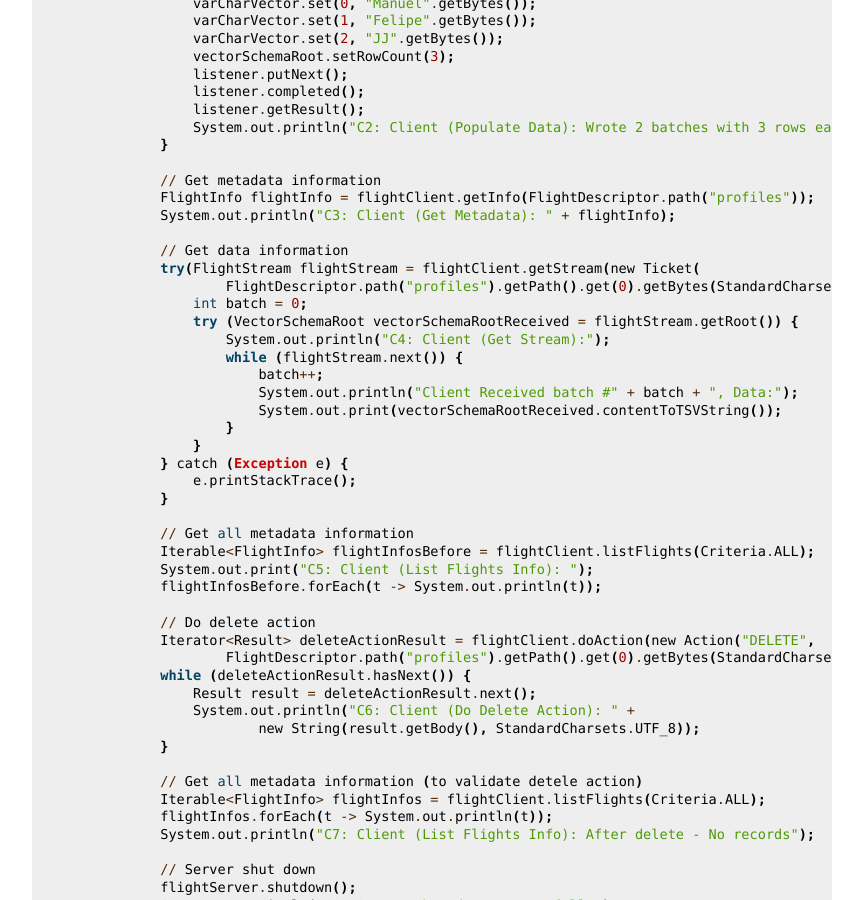
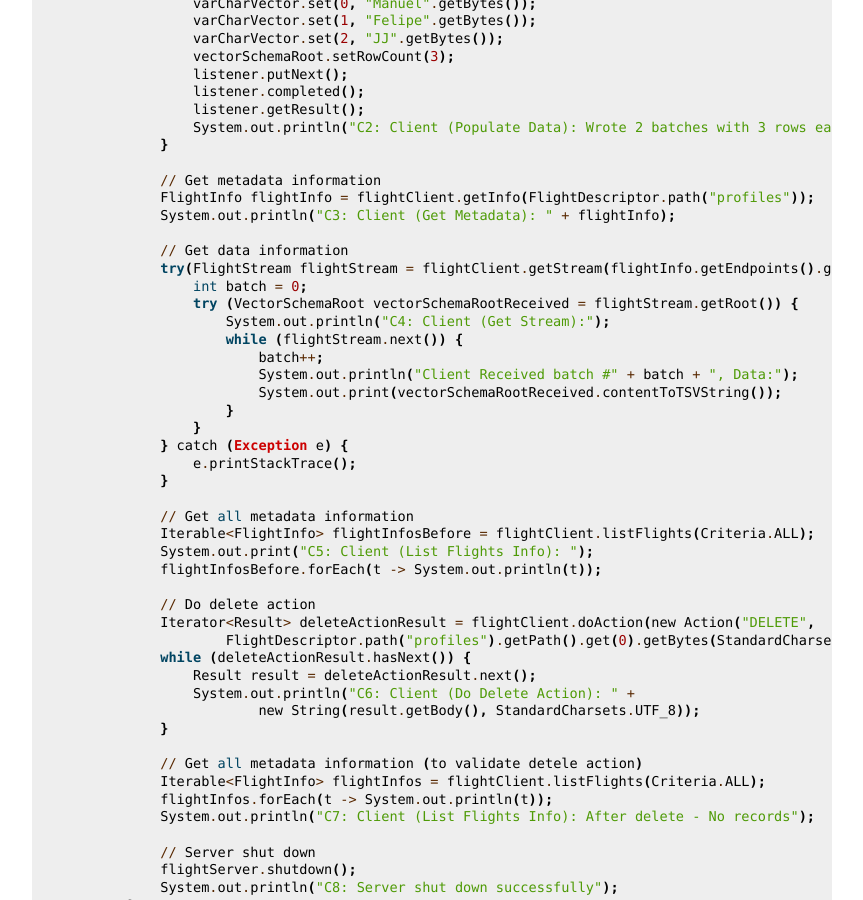
Before and after one commit to apache/arrow-cookbook, a Sphinx documentation site: the page built from java/source/flight.rst, in a window 1280 px wide and 900 px high, scrolled down 4089 px. Shown: the whole window, without its empty margins (258-1121 px from the left). Built offline with Sphinx 7.4.7, drawn with Linux system fonts in a browser that asks for light colours; pages that are not in the unit, such as notebooks, are missing from menus; comment, search, counter and statistics services are not loaded; some of the changed text lies outside the part shown.

Commit message:
MINOR: [Java] Guide clients to use tickets from FlightInfo (#293)
Not to construct them themselves in their clients.

Co-authored-by: David Li <li.davidm96@gmail.com>

```diff
--- a/java/source/flight.rst
+++ b/java/source/flight.rst
@@ -239,8 +239,7 @@
                System.out.println("C3: Client (Get Metadata): " + flightInfo);
 
                // Get data information
-               try(FlightStream flightStream = flightClient.getStream(new Ticket(
-                       FlightDescriptor.path("profiles").getPath().get(0).getBytes(StandardCharsets.UTF_8)))) {
+               try(FlightStream flightStream = flightClient.getStream(flightInfo.getEndpoints().get(0).getTicket())) {
                    int batch = 0;
                    try (VectorSchemaRoot vectorSchemaRootReceived = flightStream.getRoot()) {
                        System.out.println("C4: Client (Get Stream):");
@@ -451,8 +450,7 @@
    }
 
    // Client
-   try(FlightStream flightStream = flightClient.getStream(new Ticket(
-           FlightDescriptor.path("profiles").getPath().get(0).getBytes(StandardCharsets.UTF_8)))) {
+   try(FlightStream flightStream = flightClient.getStream(flightInfo.getEndpoints().get(0).getTicket())) {
        int batch = 0;
        try (VectorSchemaRoot vectorSchemaRootReceived = flightStream.getRoot()) {
            System.out.println("C4: Client (Get Stream):");
```
